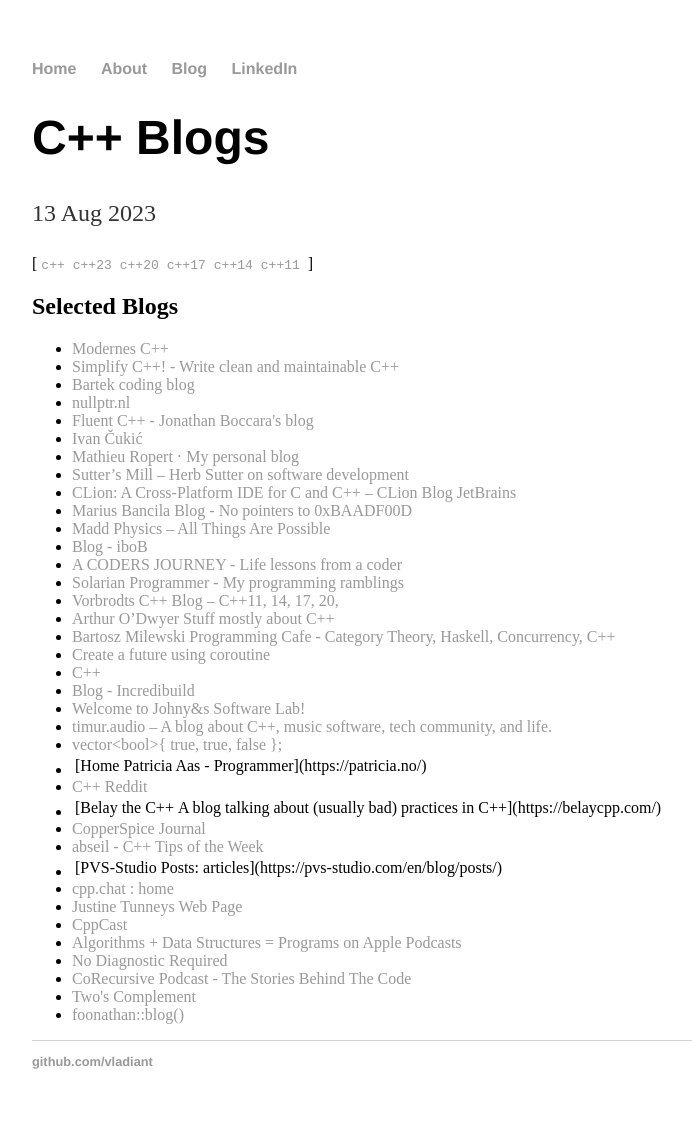
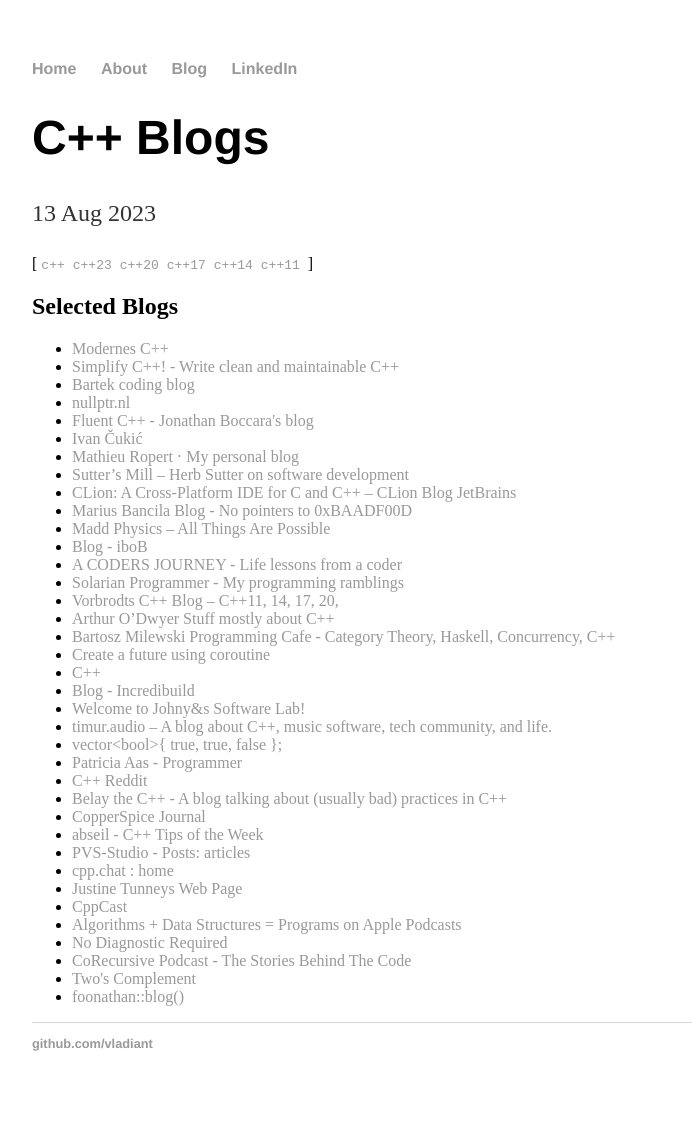
Before and after one commit to vladiant/vladiant.github.io, a Jekyll site: the page built from _posts/2023-08-13-cppblogs.md, in a window 1280 px wide. Shown: the whole page, without its empty margins (160-852 px from the left). Built offline with Jekyll 4.4.1, drawn with Linux system fonts in a browser that asks for light colours.

Commit message:
Fix format

```diff
--- a/_posts/2023-08-13-cppblogs.md
+++ b/_posts/2023-08-13-cppblogs.md
@@ -29,12 +29,12 @@
 * [Welcome to Johny&s Software Lab!](https://johnysswlab.com/)
 * [timur.audio – A blog about C++, music software, tech community, and life.](https://timur.audio/)
 * [vector&lt;bool&gt;{ true, true, false };](https://vector-of-bool.github.io/)
-* [Home | Patricia Aas - Programmer](https://patricia.no/)
+* [Patricia Aas - Programmer](https://patricia.no/)
 * [C++ Reddit](https://www.reddit.com/r/cpp/)
-* [Belay the C++ | A blog talking about (usually bad) practices in C++](https://belaycpp.com/)
+* [Belay the C++ -  A blog talking about (usually bad) practices in C++](https://belaycpp.com/)
 * [CopperSpice Journal](https://journal.copperspice.com/)
 * [abseil - C++ Tips of the Week](https://abseil.io/tips/)
-* [PVS‑Studio | Posts: articles](https://pvs-studio.com/en/blog/posts/)
+* [PVS‑Studio - Posts: articles](https://pvs-studio.com/en/blog/posts/)
 * [cpp.chat : home](https://cpp.chat/)
 * [Justine Tunneys Web Page](https://justine.lol/)
 * [CppCast](https://cppcast.com/)
```
